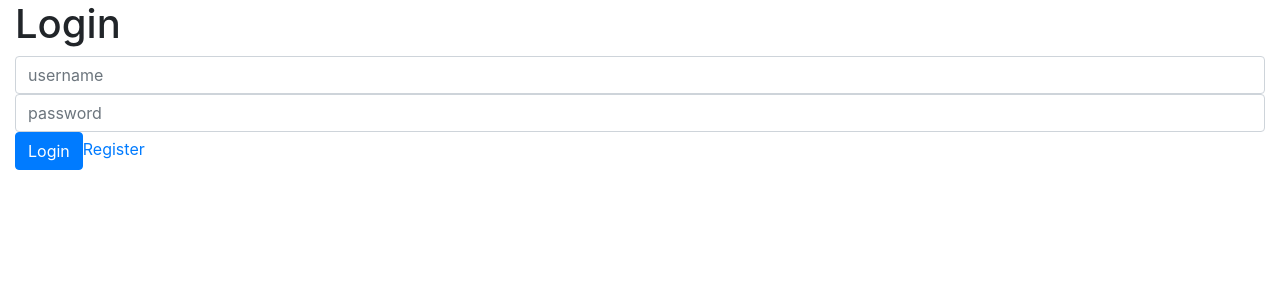
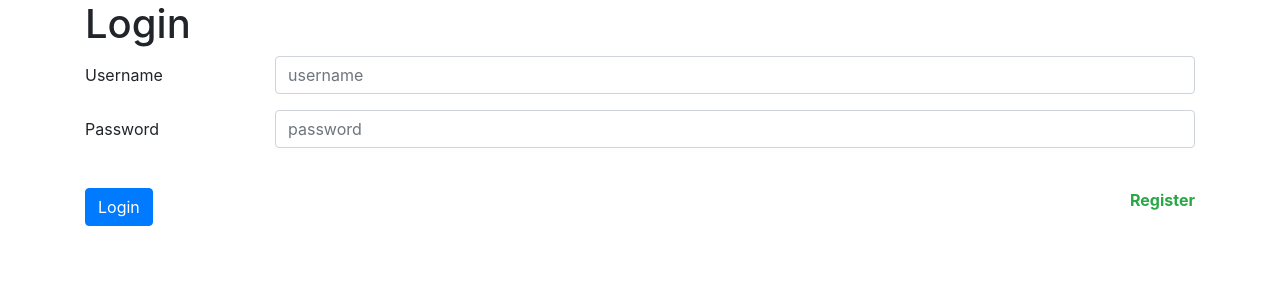
Before and after one commit to lutongling/wbdv-sp21-01-tongling-lu-project-front-end, a React (Create React App) app: page /login in a window 1280 px wide. Shown: the top 300 px of the page. Built offline with nearby package versions, Linux system fonts and the light colour scheme.

Commit message:
updated login/profile/register and added logout

```diff
--- a/src/components/screen/cart-screen.js
+++ b/src/components/screen/cart-screen.js
@@ -29,8 +29,9 @@ const CartScreen = (props) => {
     // }
 
     const checkoutHandler = () => {
-        // if sign in, should direct to shipping page
-        history.push(`/signin?redirec=shipping`);
+        // if log in, should different
+        history.push(`/login`)
+        // history.push(`/login?redirec=shipping`);
     }
     return(
         <div className="row wbdv-row">
--- a/src/components/screen/login-screen.js
+++ b/src/components/screen/login-screen.js
@@ -18,24 +18,44 @@ const Login = () => {
     }
 
     return(
-        <div>
+        <div className="container">
             <h1>Login</h1>
+
+            <div className="mb-3 row">
+                <label className="col-sm-2 col-form-label">
+                    Username
+                </label>
+                <div className="col-sm-10">
                     <input
                         value={credentials.username}
                         onChange={(e) => {setCredentials({...credentials, username: e.target.value})}}
                         className="form-control"
                         placeholder="username"/>
+                </div>
+            </div>
+
+            <div className="mb-3 row">
+                <label className="col-sm-2 col-form-label">
+                    Password
+                </label>
+                <div className="col-sm-10">
                     <input
                         value={credentials.password}
                         onChange={(e) => {setCredentials({...credentials, password: e.target.value})}}
                         className="form-control"
                         placeholder="password"/>
+                </div>
+            </div>
+
+            <br/>
             <button
                 onClick={login}
                 className="btn btn-primary">
                 Login
             </button>
-            <Link to="/register">
+
+            <Link to="/register"
+                  className="float-right font-weight-bolder text-success">
                 Register
             </Link>
         </div>
--- a/src/components/screen/profile-screen.js
+++ b/src/components/screen/profile-screen.js
@@ -19,7 +19,7 @@ const Profile = () => {
             .then(() => {
                 setCurrentUser({})
             })
-        // history.push("/")
+        history.push("/")
     }
 
     return(
--- a/src/components/screen/register-screen.js
+++ b/src/components/screen/register-screen.js
@@ -70,7 +70,7 @@ const Register = () => {
                 Register
             </button>
 
-            <Link className="float-right" to="/login">
+            <Link className="float-right font-weight-bolder text-info" to="/login">
                 Login
             </Link>
         </div>
--- a/src/components/screen/search-screen.js
+++ b/src/components/screen/search-screen.js
@@ -31,7 +31,8 @@ const Search = () => {
                 <div className="col-6">
                     <input onChange={e => {setSearchTitle(e.target.value)}}
                            className="form-control"
-                           value={searchTitle}/>
+                           value={searchTitle}
+                           placeholder="Search a brand for makeups!"/>
                 </div>
                 <div className="col-1 wbdv-margin-top-5px">
                     <i onClick={() => {
--- a/src/services/user-service.js
+++ b/src/services/user-service.js
@@ -32,7 +32,7 @@ const register = (credentials) => {
 }
 
 const logout = () => {
-    return fetch(`${USER_API}`, {
+    return fetch(`${USER_API}/logout`, {
         method: "POST",
         credentials: "include"
     })
```
Lines whose indentation alone changed are shown as unchanged.
